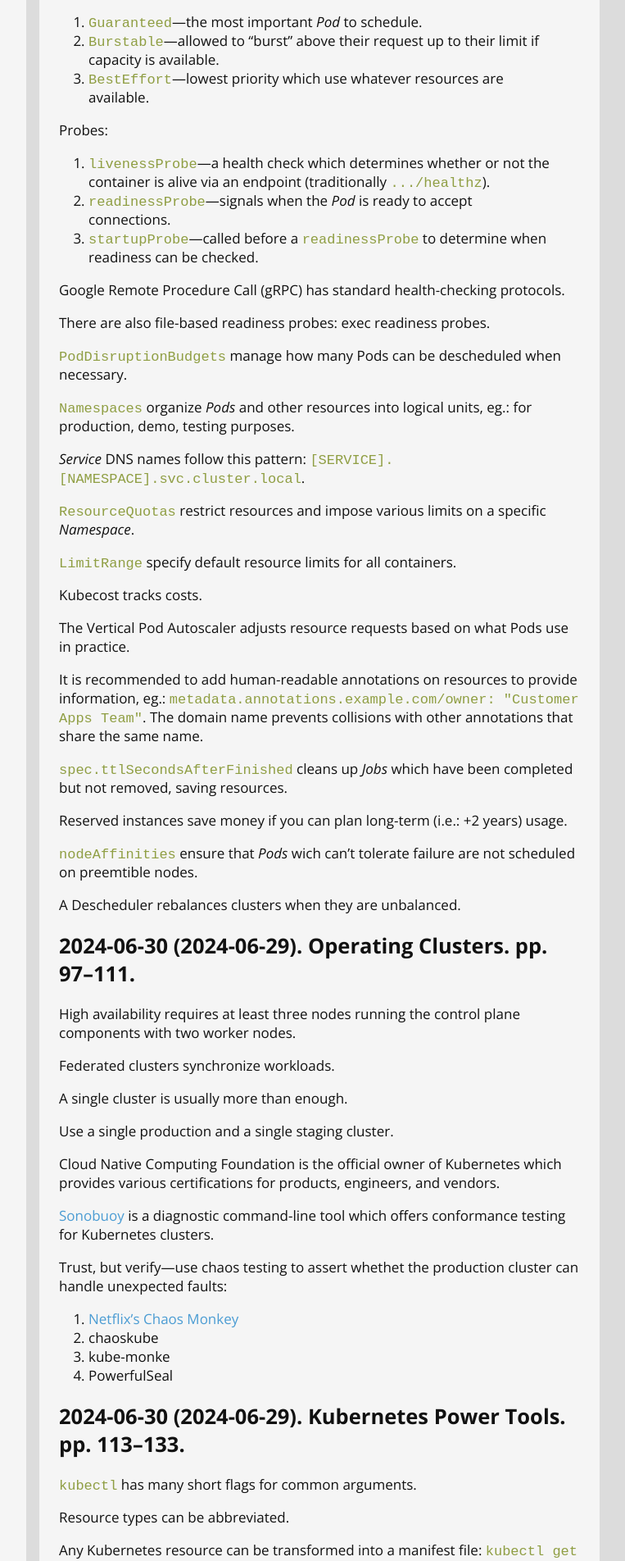
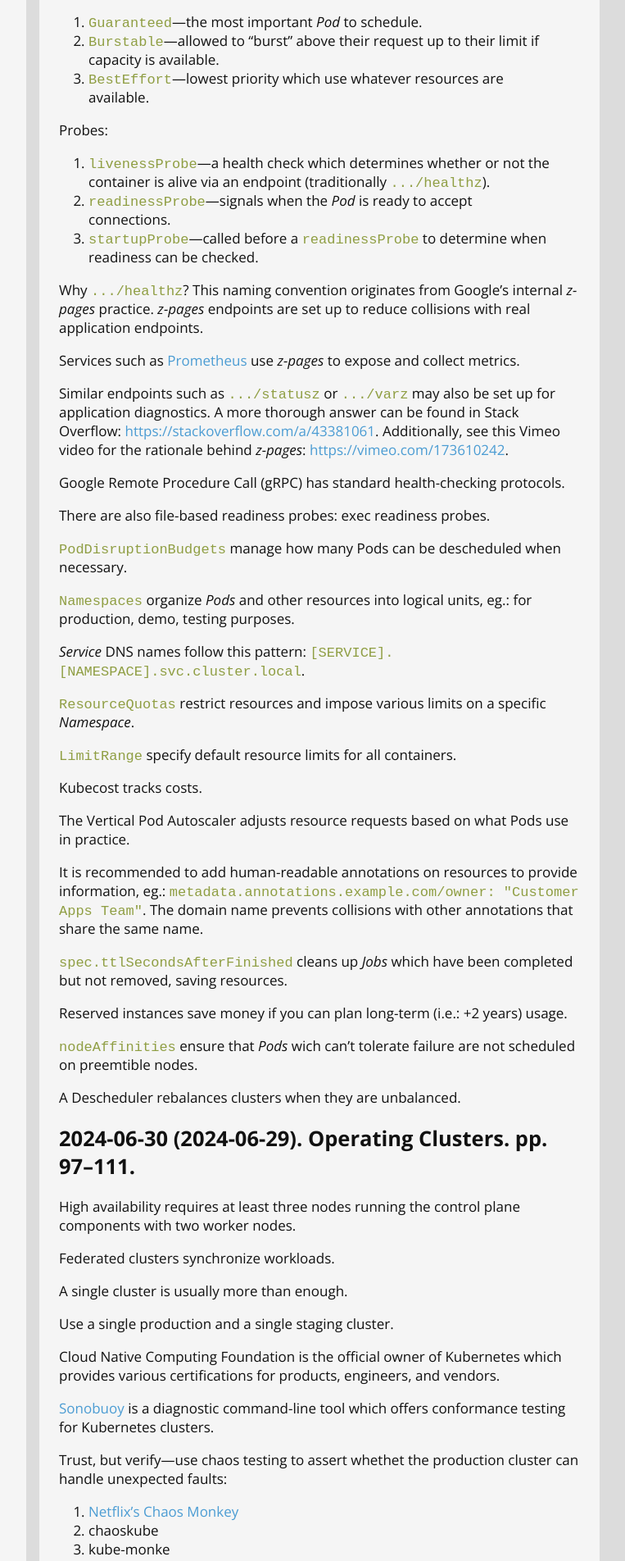
Before and after one commit to ganiulis/personal-notes, a Jekyll site: the page built from software-development/devops/books/cloud-native-devops-with-kubernetes.md, in a window 1280 px wide. Shown: the part 3096-5000 px from the top of the page at 82% size, without its empty margins (288-1051 px from the left). Built offline with Jekyll 4.4.1, drawn with Linux system fonts in a browser that asks for light colours; our own code applies the rules of GitHub Pages for plain Markdown files; some of the changed text lies outside the part shown.

Commit message:
Add notes

```diff
--- a/software-development/devops/books/cloud-native-devops-with-kubernetes.md
+++ b/software-development/devops/books/cloud-native-devops-with-kubernetes.md
@@ -134,6 +134,12 @@ Probes:
 1. `livenessProbe`—a health check which determines whether or not the container is alive via an endpoint (traditionally `.../healthz`).
 2. `readinessProbe`—signals when the _Pod_ is ready to accept connections.
 3. `startupProbe`—called before a `readinessProbe` to determine when readiness can be checked.
+
+Why `.../healthz`? This naming convention originates from Google's internal _z-pages_ practice. _z-pages_ endpoints are set up to reduce collisions with real application endpoints.
+
+Services such as [Prometheus](https://prometheus.io) use _z-pages_ to expose and collect metrics.
+
+Similar endpoints such as `.../statusz` or `.../varz` may also be set up for application diagnostics. A more thorough answer can be found in Stack Overflow: <https://stackoverflow.com/a/43381061>. Additionally, see this Vimeo video for the rationale behind _z-pages_: <https://vimeo.com/173610242>.
 
 Google Remote Procedure Call (gRPC) has standard health-checking protocols.
 
```
